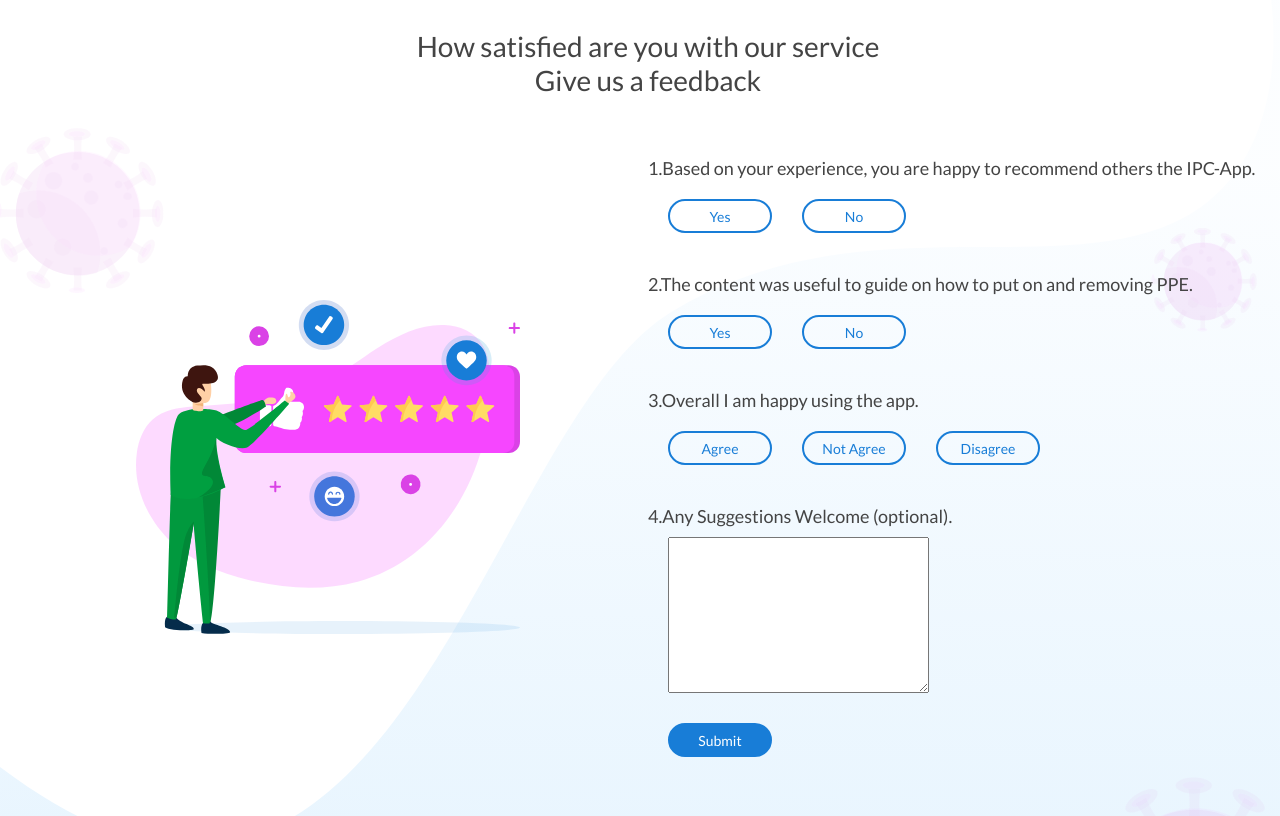
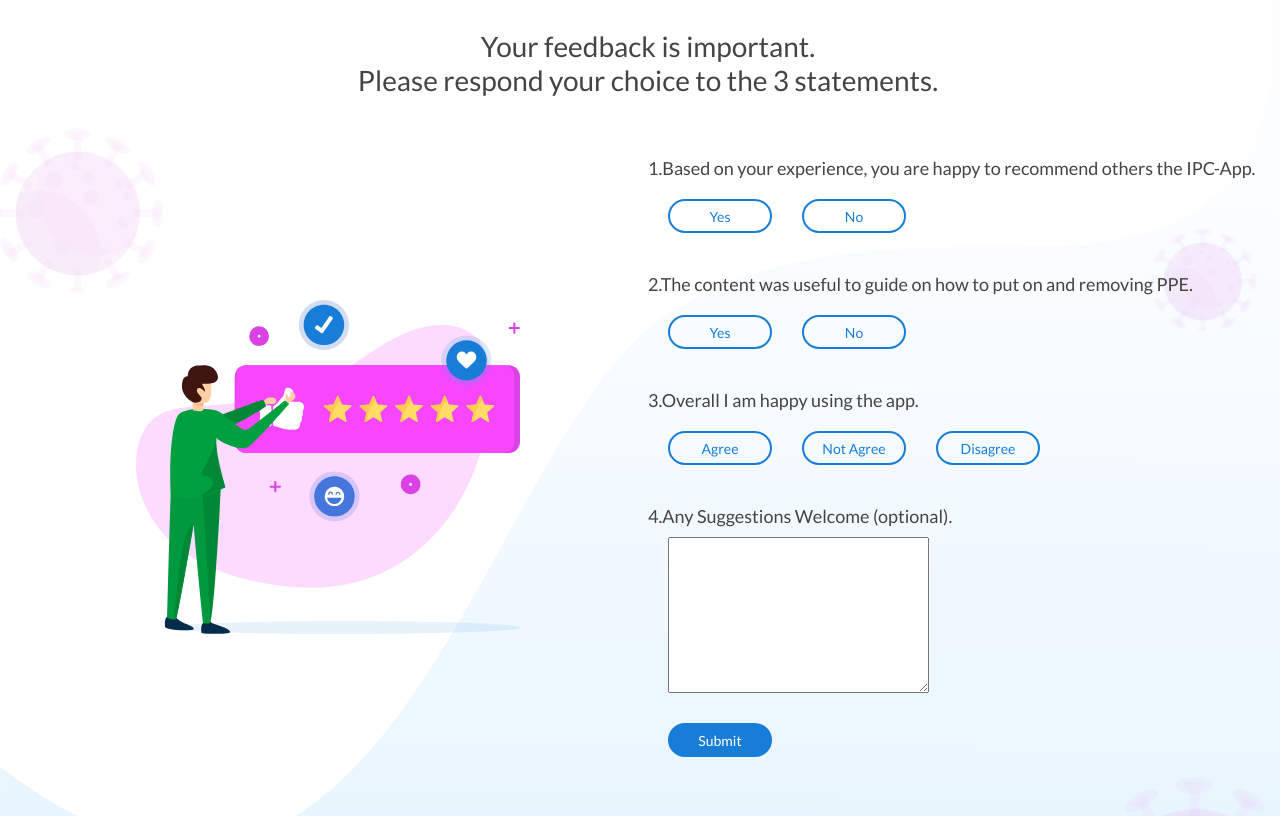
Before and after one commit to Balaji-Rahunathan/Feedback-form, a plain HTML site: page index.html in a window 1280 px wide. Drawn offline with Linux system fonts and the light colour scheme.

Commit message:
Title changed

```diff
--- a/index.html
+++ b/index.html
@@ -20,8 +20,7 @@
 
 <body>
   <div class="title">
-    How satisfied are you with our service</br>
-    Give us a feedback
+    Your feedback is important.</br> Please respond your choice to the 3 statements.
   </div>
   <div class="container">
 
```
